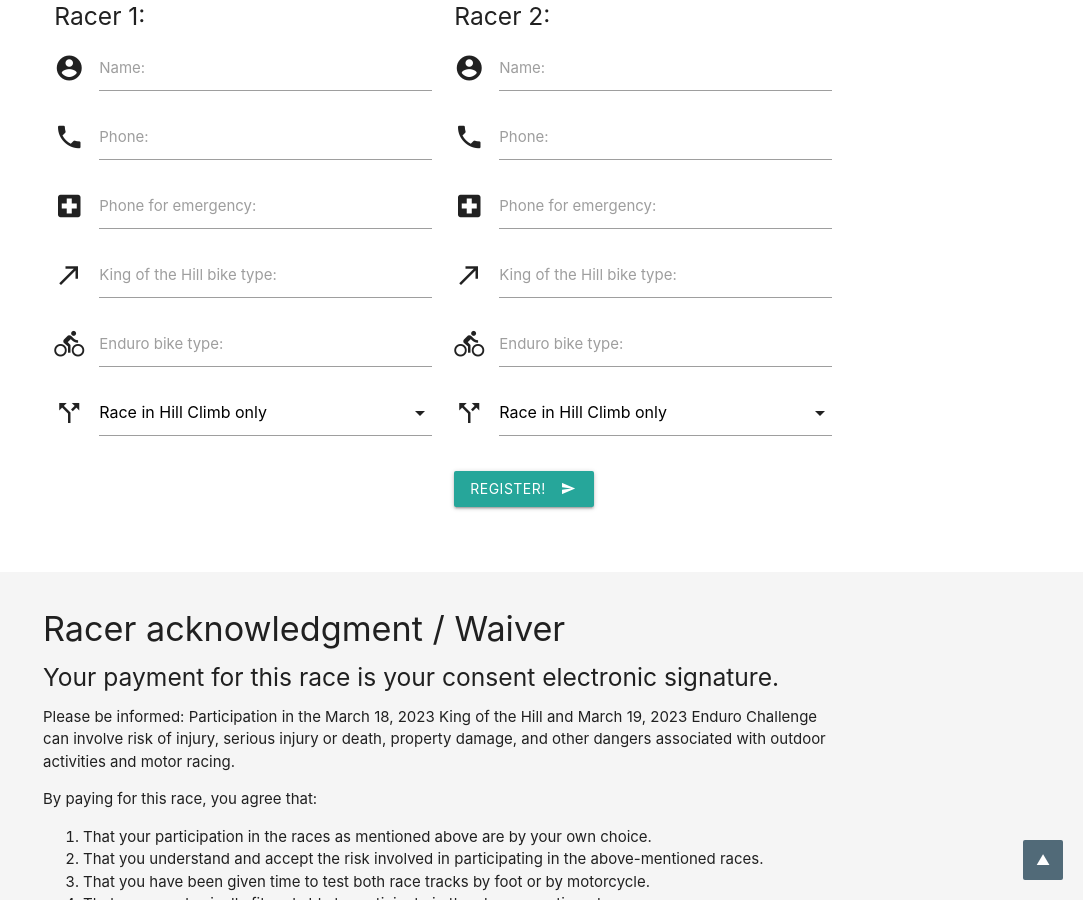
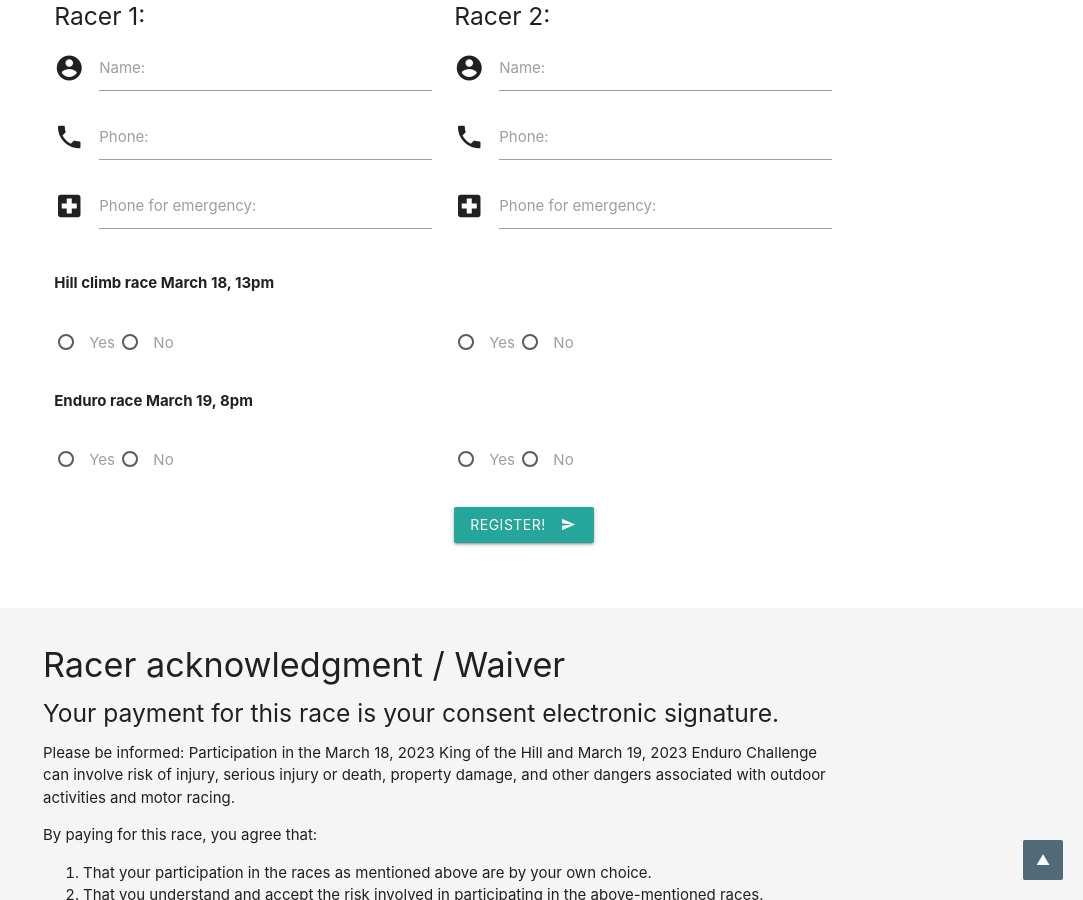
Before and after one commit to yong-lim/Enduro, a Jekyll site: the page built from index.md, in a window 1280 px wide and 900 px high, scrolled down 1013 px. Shown: the whole window, without its empty margins (197-1280 px from the left). Built offline with Jekyll 4.4.1, drawn with Linux system fonts in a browser that asks for light colours.

Commit message:
Change some of the questions and question types

```diff
--- a/_data/racers.yml
+++ b/_data/racers.yml
@@ -33,12 +33,6 @@ racer1:
   - icon  : "local_hospital"
     id    : "emergency1"
     label : "Phone for emergency:"
-  - icon  : "call_made"
-    id    : "koth1"
-    label : "King of the Hill bike type:"
-  - icon  : "directions_bike"
-    id    : "enduro1"
-    label : "Enduro bike type:"
 
 racer2:
   - icon  : "account_circle"
@@ -50,12 +44,6 @@ racer2:
   - icon  : "local_hospital"
     id    : "emergency2"
     label : "Phone for emergency:"
-  - icon  : "call_made"
-    id    : "koth2"
-    label : "King of the Hill bike type:"
-  - icon  : "directions_bike"
-    id    : "enduro2"
-    label : "Enduro bike type:"
 
 classes:
   - name : Class A (Pro Racer)
--- a/_includes/form.html
+++ b/_includes/form.html
@@ -13,7 +13,7 @@
       <div class="col s6">
         <div class="input-field">
           <i class="material-icons prefix text-teal">font_download</i>
-          <select id="selected">
+          <select id="raceclass">
             <option value="" disabled selected>Choose your Race Class</option>
             {% for class in site.data.racers.classes %}
             <option value="{{ class.name }}">{{ class.name }}</option>
@@ -33,14 +33,6 @@
           <label class="active" for="{{ racer.id }}">{{ racer.label }}</label>
         </div>
         {% endfor %}
-        <div class="input-field">
-          <i class="material-icons prefix text-teal">call_split</i>
-          <select id="hill1">
-            <option value="" disabled selected>Race in Hill Climb only</option>
-            <option value="Yes">Yes</option>
-            <option value="No">No</option>
-          </select>
-        </div>
       </div>
       <!-- Racer # 2 info -->
       <div class="col s6">
@@ -52,16 +44,11 @@
           <label class="active" for="{{ racer.id }}">{{ racer.label }}</label>
         </div>
         {% endfor %}
-        <div class="input-field">
-          <i class="material-icons prefix text-teal">call_split</i>
-          <select id="hill2">
-            <option value="" disabled selected>Race in Hill Climb only</option>
-            <option value="Yes">Yes</option>
-            <option value="No">No</option>
-          </select>
-        </div>
       </div>
     </div>
+
+    {% include yes-no-march-18.html %}
+    {% include yes-no-march-19.html %}
 
     <div class="row">
       <div class="col offset-s6">
--- /dev/null
+++ b/_includes/yes-no-march-18.html
@@ -0,0 +1,34 @@
+    <div class="row">
+      <div class="col s12">
+        <b>Hill climb race March 18, 13pm</b>
+      </div>
+    </div>
+
+    <div class="row">
+      <!-- Racer # 1 hill climb -->
+      <div class="col s6">
+        <p>
+          <label>
+            <input id="r1" class="with-gap" name="hill1" type="radio" value="Yes"/>
+            <span>Yes</span>
+          </label>
+          <label>
+            <input id="r2" class="with-gap" name="hill1" type="radio" value="No"/>
+            <span>No</span>
+          </label>
+        </p>
+      </div>
+      <!-- Racer # 2 hill climb -->
+      <div class="col s6">
+        <p>
+          <label>
+            <input id="r3" class="with-gap" name="hill2" type="radio" value="Yes"/>
+            <span>Yes</span>
+          </label>
+          <label>
+            <input id="r4" class="with-gap" name="hill2" type="radio" value="No"/>
+            <span>No</span>
+          </label>
+        </p>
+      </div>
+    </div>
--- /dev/null
+++ b/_includes/yes-no-march-19.html
@@ -0,0 +1,34 @@
+    <div class="row">
+      <div class="col s12">
+        <b>Enduro race March 19, 8pm</b>
+      </div>
+    </div>
+
+    <div class="row">
+      <!-- Racer # 1 hill climb -->
+      <div class="col s6">
+        <p>
+          <label>
+            <input id="r5" class="with-gap" name="enduro1" type="radio" value="Yes"/>
+            <span>Yes</span>
+          </label>
+          <label>
+            <input id="r6" class="with-gap" name="enduro1" type="radio" value="No"/>
+            <span>No</span>
+          </label>
+        </p>
+      </div>
+      <!-- Racer # 2 hill climb -->
+      <div class="col s6">
+        <p>
+          <label>
+            <input id="r7" class="with-gap" name="enduro2" type="radio" value="Yes"/>
+            <span>Yes</span>
+          </label>
+          <label>
+            <input id="r8" class="with-gap" name="enduro2" type="radio" value="No"/>
+            <span>No</span>
+          </label>
+        </p>
+      </div>
+    </div>
--- a/assets/js/jordan.js
+++ b/assets/js/jordan.js
@@ -12,27 +12,31 @@ function postEnduroMarch23(e) {
   e.preventDefault();
 
   console.log("in postEnduroMarch23");
-  console.log("Team:");
-  console.log(e.target['team'].value);
-  console.log("hill1:");
-  console.log(e.target['hill1'].value);
+  console.log("Team:", e.target['team'].value);
+  console.log("raceclass:", e.target['raceclass'].value);
+  console.log("phone1:", e.target['phone1'].value);
+  console.log("phone2:", e.target['phone2'].value);
+  console.log("emergency1:", e.target['emergency1'].value);
+  console.log("emergency2:", e.target['emergency2'].value);
+  console.log("e.hill1:", e.target[name='hill1'].value);
+  console.log("e.hill2:", e.target[name='hill2'].value);
+  console.log("e.enduro1:", e.target[name='enduro1'].value);
+  console.log("e.enduro2:", e.target[name='enduro2'].value);
 
   const POST_URL = 'https://script.google.com/macros/s/AKfycbw8dXqyJYlhqy7z403yd8GmIzQz2Y__yyzRSZ_47JgJJOj36rxODMxydLWxBuqPFHab/exec'
   const postRequest = {
     team       : e.target['team'].value,
+    raceclass  : e.target['raceclass'].value,
     name1      : e.target['name1'].value,
     name2      : e.target['name2'].value,
     phone1     : e.target['phone1'].value,
     phone2     : e.target['phone2'].value,
     emergency1 : e.target['emergency1'].value,
     emergency2 : e.target['emergency2'].value,
-    selected   : e.target['selected'].value,
-    koth1      : e.target['koth1'].value,
-    koth2      : e.target['koth2'].value,
-    enduro1    : e.target['enduro1'].value,
-    enduro2    : e.target['enduro2'].value,
-    hill1      : e.target['hill1'].value,
-    hill2      : e.target['hill2'].value,
+    hill1      : e.target[name='hill1'].value,
+    hill2      : e.target[name='hill2'].value,
+    enduro1    : e.target[name='enduro1'].value,
+    enduro2    : e.target[name='enduro2'].value
   };
 
   if(POST_URL) {
```
